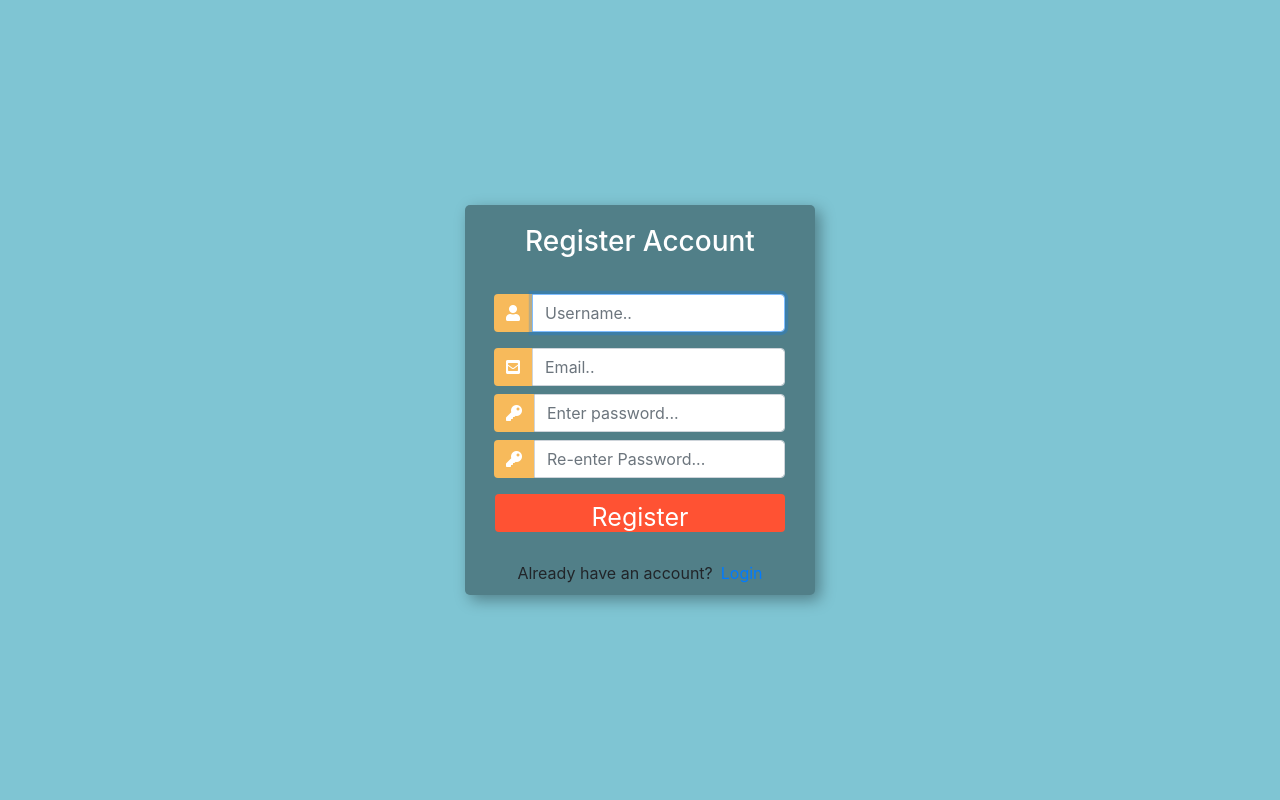
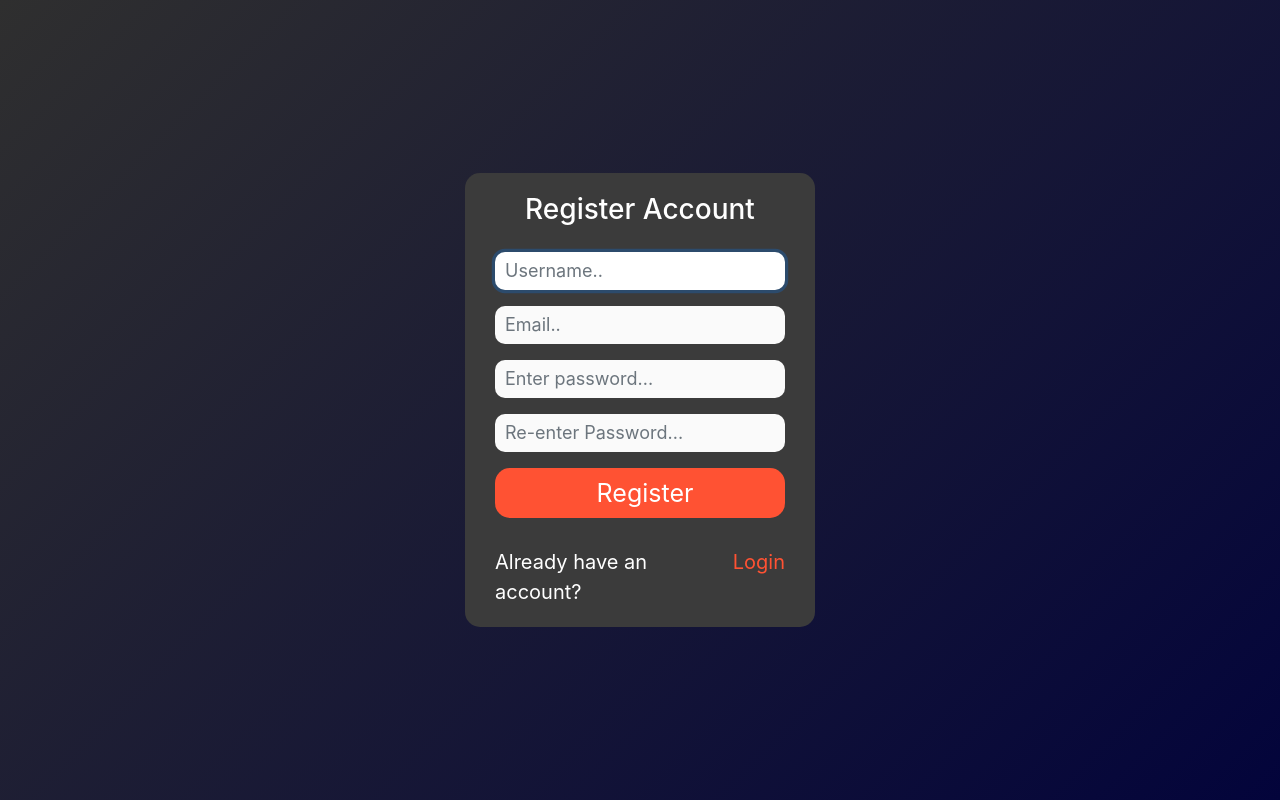
Before and after one commit to Luka033/MovieRecommenderWeb, a Django app: page /register/ in a window 1280 px wide. Run offline with Django 3.2, Linux system fonts and the light colour scheme; some libraries are stand-ins or nearby versions.

Commit message:
changed colors and tweaked UI

```diff
--- a/movie/templates/movie/create_list.html
+++ b/movie/templates/movie/create_list.html
@@ -1,13 +1,9 @@
-
-
-
 {% block content %}
 
 
 <div class="row">
 	<div class="col-md-6">
 		<div class="card card-body">
-
 			<form action="" method="POST">
 				{% csrf_token %}
 				{{form}}
@@ -15,7 +11,6 @@
 
 				<input type="submit" name="Submit">
 			</form>
-
 		</div>
 	</div>
 </div>
--- a/movie/templates/movie/navbar.html
+++ b/movie/templates/movie/navbar.html
@@ -13,11 +13,11 @@
 
   .nav-text,
   .nav-text-hover {
+    color: white !important;
+    margin-right: 20px;
+    padding: 0 !important;
     font-size: 22px;
     font-weight: 500;
-    color: #fff !important;
-    margin-right: 20px;
-    padding: 0 !important;
   }
 
   .nav-text-hover:hover {
--- a/movie/templates/movie/register.html
+++ b/movie/templates/movie/register.html
@@ -10,37 +10,55 @@
 		integrity="sha384-gfdkjb5BdAXd+lj+gudLWI+BXq4IuLW5IT+brZEZsLFm++aCMlF1V92rMkPaX4PP" crossorigin="anonymous">
 
 	<style>
-		body,
-		html {
+		html,
+		body {
+			width: 100vw;
+			height: 100vh;
 			margin: 0;
 			padding: 0;
-			height: 100%;
-			background: #7fc5d3 !important;
+		}
+
+		body {
+			background: linear-gradient(135deg, rgb(47, 47, 47), rgb(3, 4, 59));
 		}
 
 		.user_card {
+			background: rgb(59, 59, 59);
 			width: 350px;
 			margin: auto 0;
-			background: #517f88;
 			position: relative;
 			display: flex;
 			justify-content: center;
 			flex-direction: column;
-			padding: 10px 30px;
-			box-shadow: 5px 5px 15px rgba(0, 0, 0, 0.35);
-			-webkit-box-shadow: 5px 5px 15px rgba(0, 0, 0, 0.35);
-			-moz-box-shadow: 5px 5px 15px rgba(0, 0, 0, 0.35);
-			border-radius: 5px;
-
-		}
-
-		.form_container {
-			margin-top: 20px;
+			padding: 20px 30px;
+			border-radius: 15px;
 		}
 
 		#form-title {
 			color: white;
-			margin: 10px 0 15px 0;
+			margin: 0 0 25px 0;
+		}
+
+		.input_user,
+		.input_pass:focus {
+			box-shadow: none !important;
+			outline: 0px !important;
+		}
+
+		.form-input,
+		.form-control {
+			background: rgb(250, 250, 250);
+			margin: 0;
+			padding: 7.5px 0 7.5px 10px;
+			border: none;
+			outline: none !important;
+			border-radius: 10px !important;
+			font-size: 18px;
+			flex: 1;
+		}
+
+		.form-input::placeholder {
+			color: rgb(175, 175, 175);
 		}
 
 		.login_btn {
@@ -49,10 +67,11 @@
 			color: white !important;
 			border: none !important;
 			outline: none !important;
+			height: 50px;
+			margin: 0 0 5px 0;
+			border-radius: 15px !important;
 			font-size: 25px;
-			margin: 0 0 5px 0;
-			padding: 5px 10px;
-			transition: 0.15s;
+			transition: 0.125s;
 		}
 
 		.login_btn:hover {
@@ -64,21 +83,16 @@
 			outline: 0px !important;
 		}
 
-		.login_container {
-			width: 100%;
+		.already-have-account {
+			font-size: 20px;
 		}
 
-		.input-group-text {
-			background: #f7ba5b !important;
-			color: white !important;
-			border: 0 !important;
-			border-radius: 0.25rem 0 0 0.25rem !important;
+		.login {
+			color: #ff5233;
 		}
 
-		.input_user,
-		.input_pass:focus {
-			box-shadow: none !important;
-			outline: 0px !important;
+		.login:hover {
+			color: #ff5233;
 		}
 	</style>
 
@@ -92,31 +106,18 @@
 					<h3 id="form-title">Register Account</h3>
 				</div>
 				<div class="d-flex justify-content-center form_container">
-
-					<form method="POST" action="">
+					<form class="w-100" method="POST" action="">
 						{% csrf_token %}
 						<div class="input-group mb-3">
-							<div class="input-group-append">
-								<span class="input-group-text"><i class="fas fa-user"></i></span>
-							</div>
 							{{form.username}}
 						</div>
-						<div class="input-group mb-2">
-							<div class="input-group-append">
-								<span class="input-group-text"><i class="fas fa-envelope-square"></i></span>
-							</div>
+						<div class="input-group mb-3">
 							{{form.email}}
 						</div>
-						<div class="input-group mb-2">
-							<div class="input-group-append">
-								<span class="input-group-text"><i class="fas fa-key"></i></span>
-							</div>
+						<div class="input-group mb-3">
 							{{form.password1}}
 						</div>
 						<div class="input-group mb-2">
-							<div class="input-group-append">
-								<span class="input-group-text"><i class="fas fa-key"></i></span>
-							</div>
 							{{form.password2}}
 						</div>
 
@@ -127,8 +128,8 @@
 				</div>
 				{{form.errors}}
 				<div class="mt-4">
-					<div class="d-flex justify-content-center links">
-						Already have an account? <a href="{% url 'login' %}" class="ml-2">Login</a>
+					<div class="d-flex justify-content-center links text-white already-have-account">
+						Already have an account? <a href="{% url 'login' %}" class="ml-2 login">Login</a>
 					</div>
 				</div>
 			</div>
```
Also changed, not shown: movie/templates/movie/dashboard.html (+61 -11 lines), movie/templates/movie/login.html (+21 -34 lines), movie/templates/movie/movie_lists.html (+7 -3 lines), movie/templates/movie/movies.html (+38 -5 lines), db.sqlite3, static/images/backgroundImage.jpg (added), static/images/smokeTexture.png (added).
